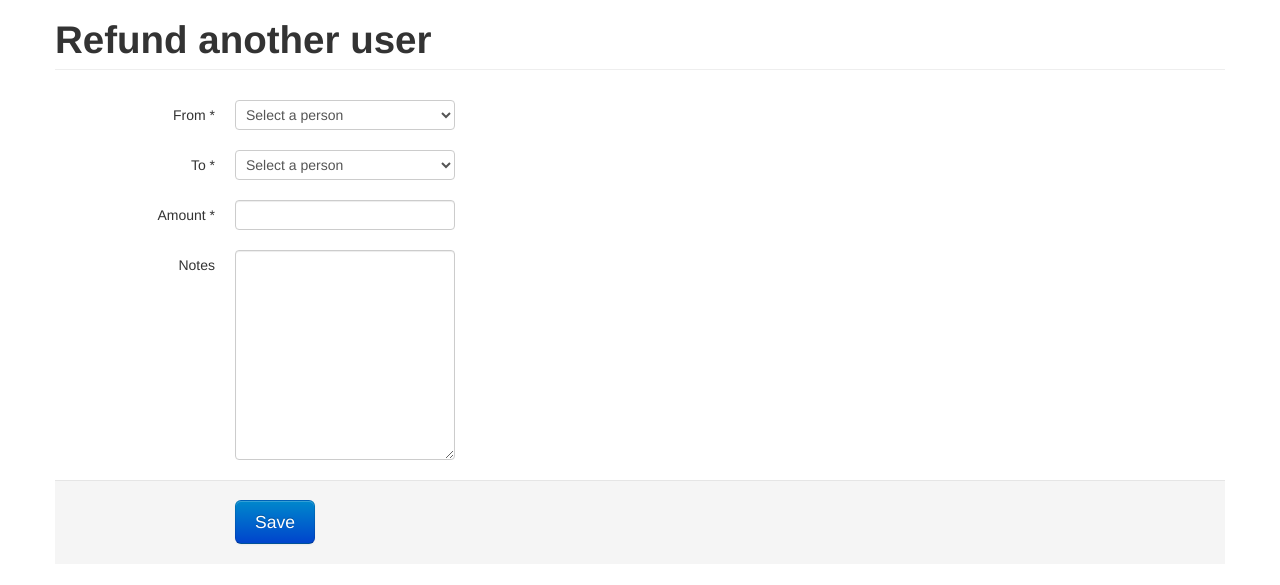
After one commit to nicbou/billsplitter, a Django app: page /refund/add/ in a window 1280 px wide. The commit adds this page. Shown: the top 585 px of the page. Run offline with Django 3.2, Linux system fonts and the light colour scheme; some libraries are stand-ins or nearby versions.

Commit message:
Added support for cash refunds, since doing it with the current interface was completely unintuitive

```diff
--- /dev/null
+++ b/billsplitter/templates/expenses/refund_confirm_delete.html
@@ -0,0 +1 @@
+{% include "delete_confirm.html" with item_name="this refund" %}
--- /dev/null
+++ b/billsplitter/templates/expenses/refund_form.html
@@ -0,0 +1,6 @@
+{% extends "base.html" %}
+{% block page %}
+	{% load i18n %}
+	<h1 class="page-header">{% trans "Refund another user" %}</h1>
+	{% include "form.html" with submit_text="Save" %}
+{% endblock page %}
--- a/expenses/admin.py
+++ b/expenses/admin.py
@@ -6,3 +6,4 @@ class ExpenseAdmin(admin.ModelAdmin):
 	date_hierarchy = 'date'
 
 admin.site.register(Expense,ExpenseAdmin)
+admin.site.register(Refund)
--- /dev/null
+++ b/expenses/forms.py
@@ -0,0 +1,36 @@
+from django import forms
+from expenses.models import *
+from django.utils.translation import ugettext_lazy as _
+
+class RefundForm(forms.ModelForm):
+	"""
+	Adds improved photo and date widgets to the form, as well as validation
+	"""
+	from_user = forms.ModelChoiceField(label=_("From"),queryset=User.objects.all(), empty_label=_("Select a person"))
+	to_user = forms.ModelChoiceField(label=_("To"),queryset=User.objects.all(), empty_label=_("Select a person"))
+	amount = forms.IntegerField(min_value=0)
+
+	def clean(self):
+		cleaned_data = super(RefundForm, self).clean()
+		if cleaned_data.get("from_user") == cleaned_data.get("to_user"):
+			raise ValidationError(_("The refund must be made between two different people"))
+		return cleaned_data
+
+	def save(self, force_insert=False, force_update=False, commit=True):
+		refund = super(RefundForm, self).save(commit=False)
+		from_amount = self.cleaned_data.get("amount")
+		to_amount = -from_amount
+		if commit:
+			expense_from = Expense(user=self.cleaned_data.get("from_user"), amount=from_amount)
+			expense_from.save()
+			expense_to = Expense(user=self.cleaned_data.get("to_user"), amount=to_amount)
+			expense_to.save()
+
+			refund.expense_from = expense_from
+			refund.expense_to = expense_to
+			refund.save()
+		return refund
+
+	class Meta:
+		model = Refund
+		fields = ['from_user','to_user','amount','description']
--- a/expenses/models.py
+++ b/expenses/models.py
@@ -46,3 +46,24 @@ class Expense(models.Model):
         get_latest_by = 'date'
         verbose_name = _('Expense')
         verbose_name_plural = _('Expenses')
+
+class Refund(models.Model):
+    """
+    A basic expense. Each expense is made by one user, and is added to the user's total expenses
+    """
+    expense_from = models.OneToOneField(Expense, verbose_name=_('From'), related_name='refund_from')
+    expense_to = models.OneToOneField(Expense, verbose_name=_('To'), related_name='refund_to')
+
+    description = models.TextField(verbose_name=_('Notes'), blank=True)
+
+    def __unicode__(self):
+        return _("Refund to %s") % self.expense_to.user
+
+    def delete(self, *args, **kwargs):
+        self.expense_from.delete()
+        self.expense_to.delete()
+        return super(Refund, self).delete(*args, **kwargs)
+
+    class Meta:
+        verbose_name = _('Refund')
+        verbose_name_plural = _('Refunds')
--- a/expenses/urls.py
+++ b/expenses/urls.py
@@ -7,4 +7,7 @@ urlpatterns = patterns('',
 	url(r'^add/$', ExpenseCreate.as_view(), name='expense_create'),
 	url(r'^(?P<pk>\d+)/edit/$', ExpenseUpdate.as_view(), name='expense_update'),
 	url(r'^(?P<pk>\d+)/delete/$', ExpenseDelete.as_view(), name='expense_delete'),
+
+	url(r'^refund/add/$', RefundCreate.as_view(), name='refund_create'),
+	url(r'^refund/add/(?P<pk>\d+)/delete/$', RefundDelete.as_view(), name='refund_delete'),
 )
--- a/expenses/views.py
+++ b/expenses/views.py
@@ -2,6 +2,7 @@ from django.views.generic.edit import CreateView, UpdateView, DeleteView
 from django.views.generic.list import ListView
 from expenses.models import *
 from django.core.urlresolvers import reverse_lazy
+from expenses.forms import *
 
 class ExpenseList(ListView):
     model = Expense
@@ -22,3 +23,12 @@ class ExpenseUpdate(UpdateView):
 class ExpenseDelete(DeleteView):
     model = Expense
     success_url = reverse_lazy('expense_list')
+
+class RefundCreate(CreateView):
+    model = Refund
+    form_class = RefundForm
+    success_url = reverse_lazy('expense_list')
+
+class RefundDelete(DeleteView):
+    model = Refund
+    success_url = reverse_lazy('expense_list')
```
Also changed, not shown: billsplitter/templates/expenses/expense_list.html (+21 -1 lines).
